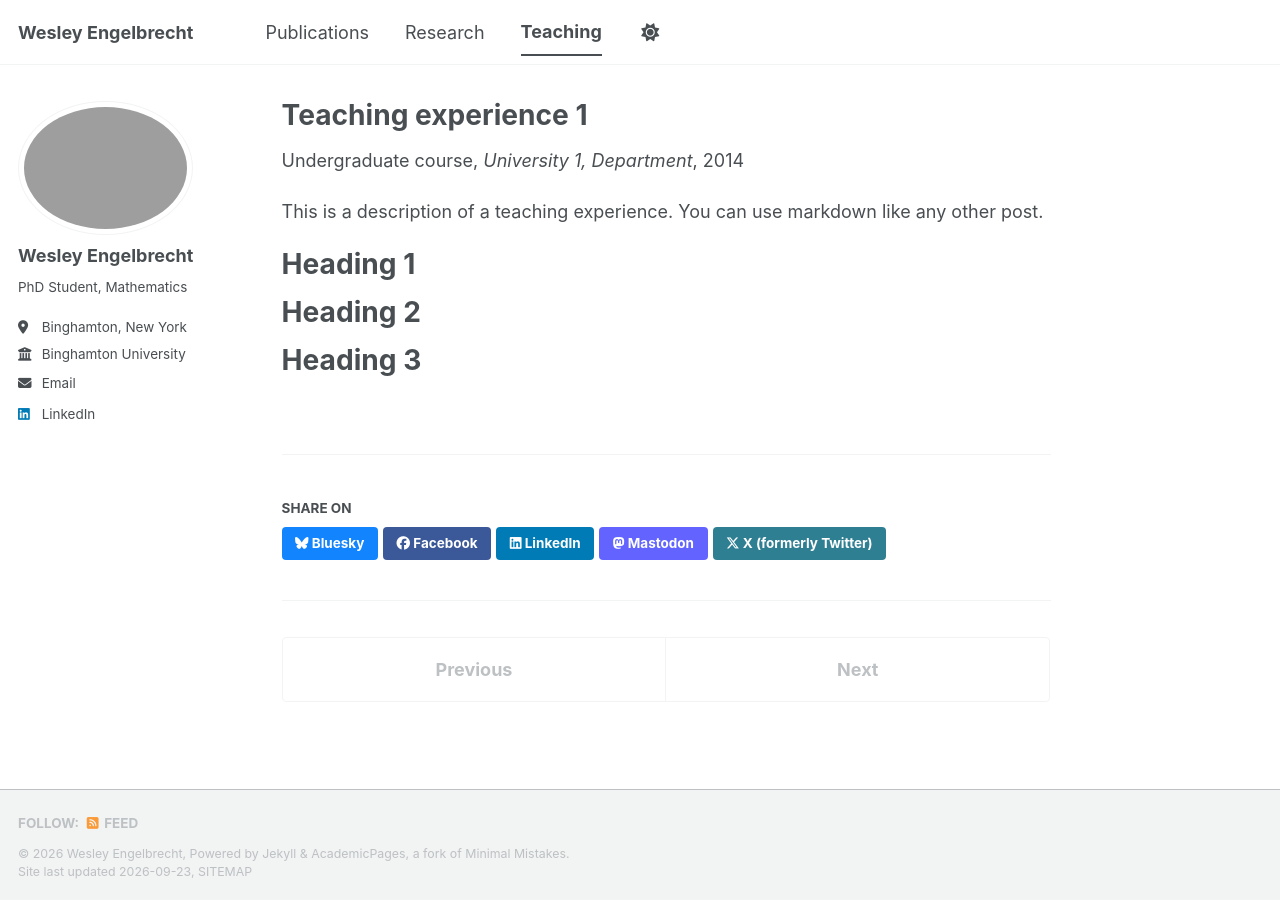
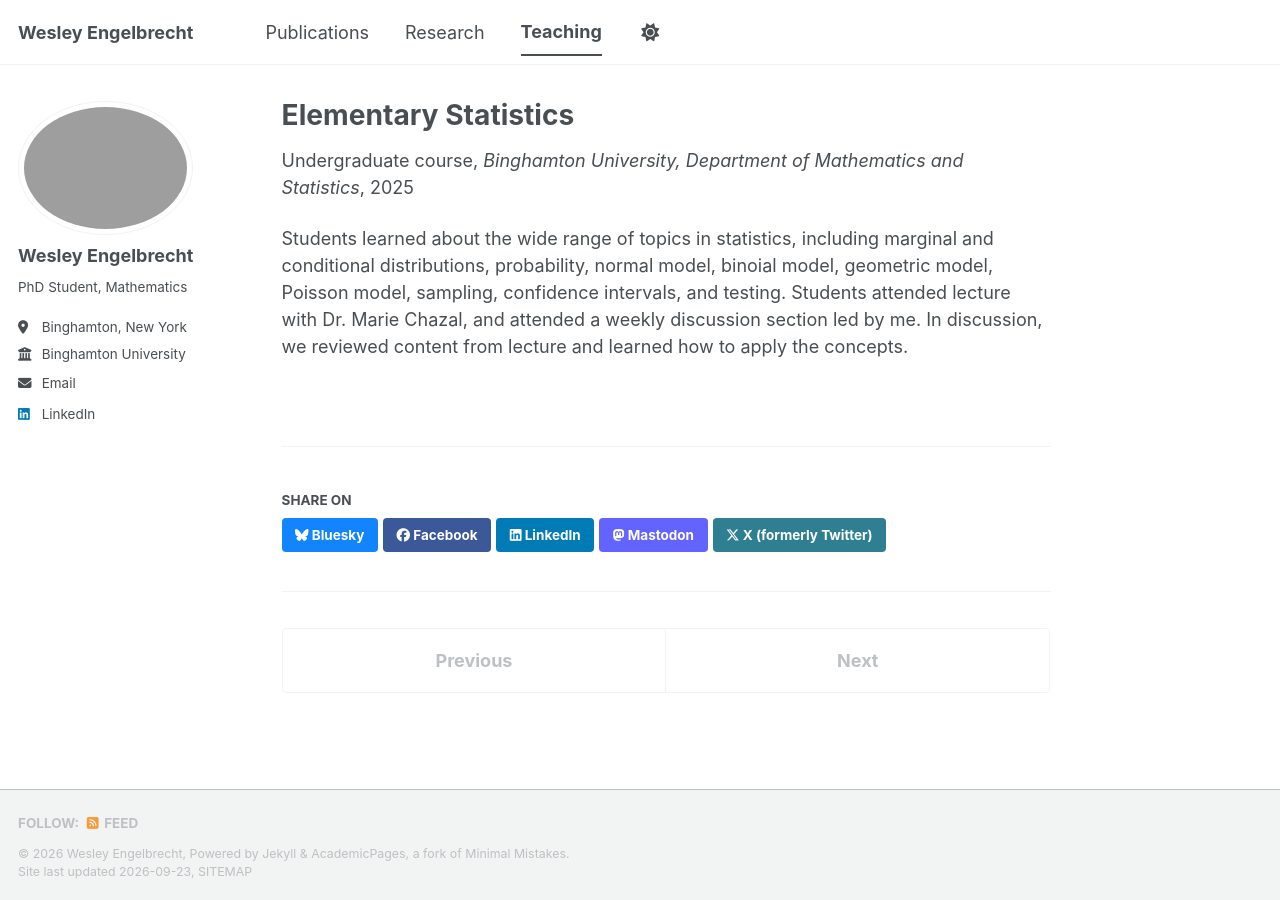
Before and after one commit to wjengelbr/wjengelbr.github.io, a Jekyll site: the page built from _teaching/2014-spring-teaching-1.md, in a window 1280 px wide. Built offline with Jekyll 4.4.1, drawn with Linux system fonts in a browser that asks for light colours; a style sheet for code colours, icons or effects is not loaded.

Commit message:
Update teaching experience details for statistics course

```diff
--- a/_teaching/2014-spring-teaching-1.md
+++ b/_teaching/2014-spring-teaching-1.md
@@ -1,20 +1,11 @@
 ---
-title: "Teaching experience 1"
+title: "Elementary Statistics"
 collection: teaching
 type: "Undergraduate course"
-permalink: /teaching/2014-spring-teaching-1
-venue: "University 1, Department"
-date: 2014-01-01
-location: "City, Country"
+permalink: /teaching/2025-fall-math-147
+venue: "Binghamton University, Department of Mathematics and Statistics"
+date: 2025-08-19
+location: "Binghamton, New York"
 ---
 
-This is a description of a teaching experience. You can use markdown like any other post.
-
-Heading 1
-======
-
-Heading 2
-======
-
-Heading 3
-======
+Students learned about the wide range of topics in statistics, including marginal and conditional distributions, probability, normal model, binoial model, geometric model, Poisson model, sampling, confidence intervals, and testing. Students attended lecture with Dr. Marie Chazal, and attended a weekly discussion section led by me. In discussion, we reviewed content from lecture and learned how to apply the concepts.
```
